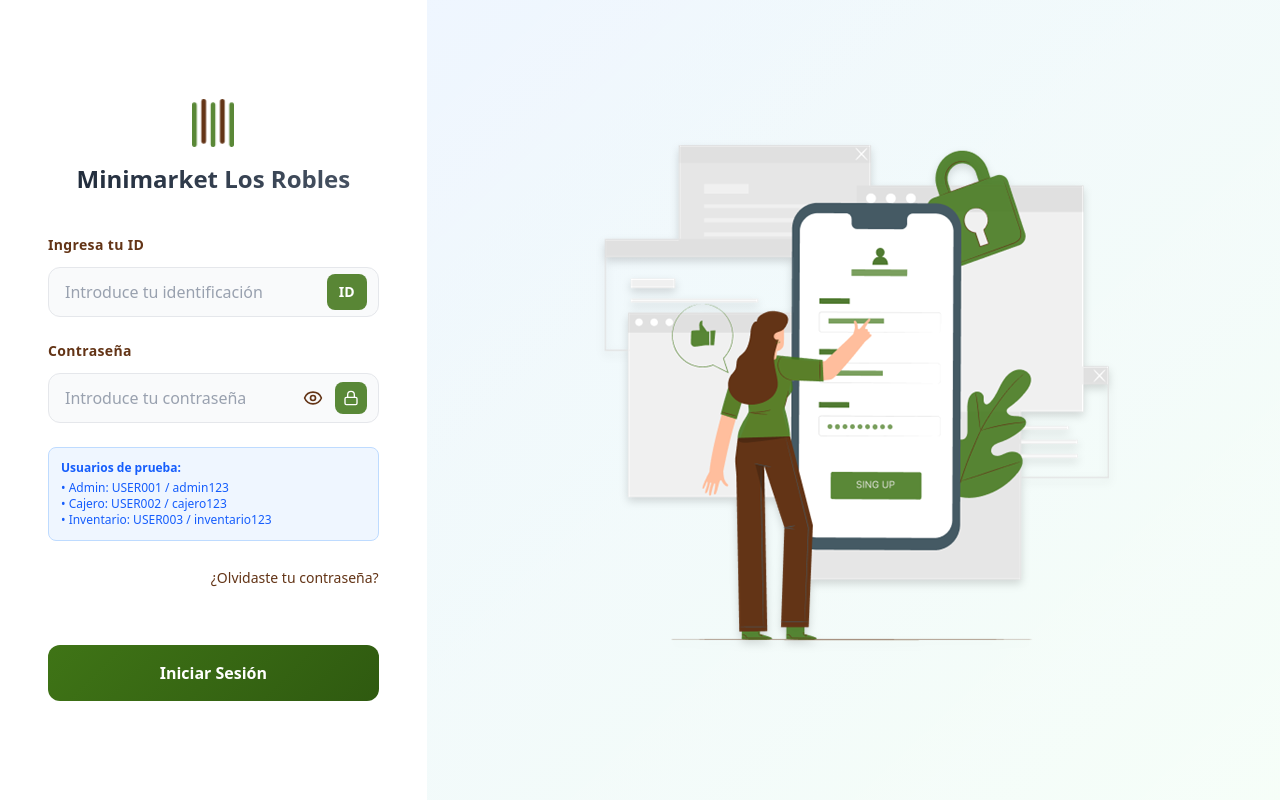
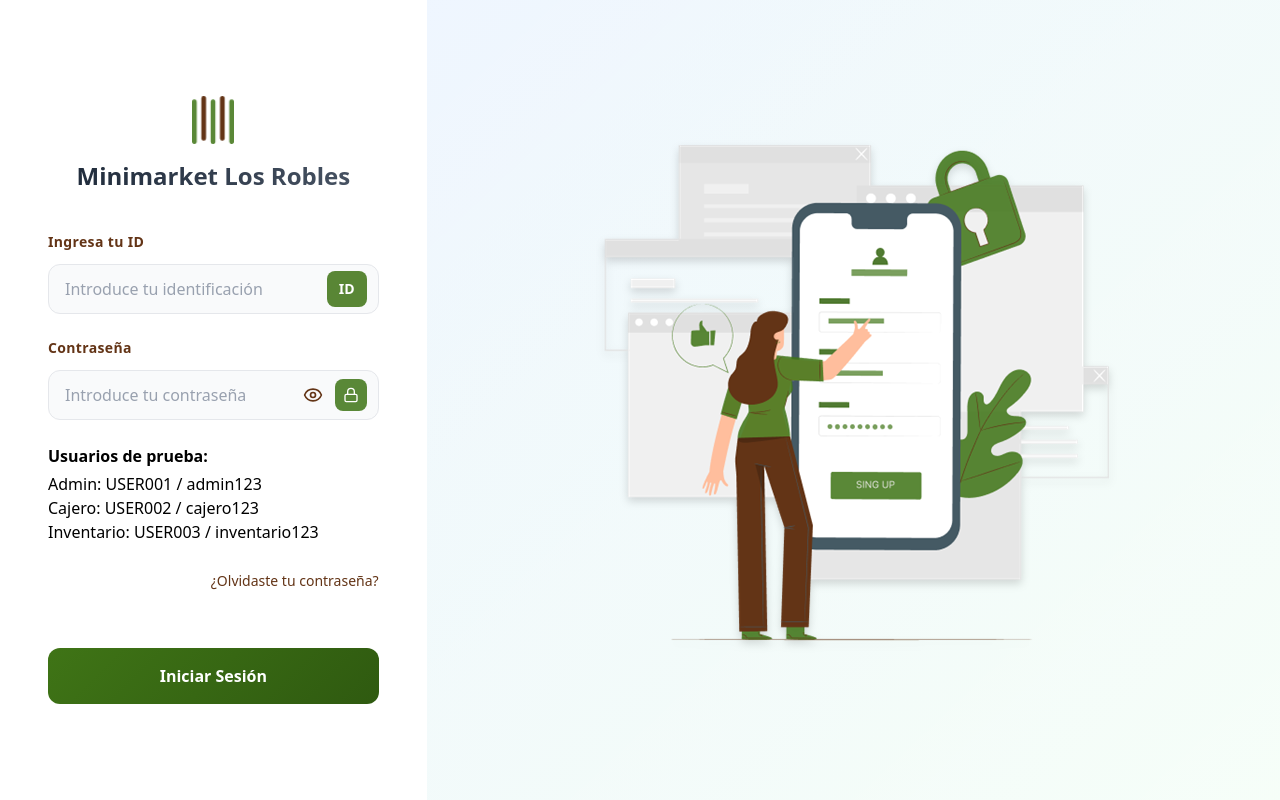
Before and after one commit to NbdyKnows/SIVI_FRONT, a React (Vite) app: page / in a window 1280 px wide. Built offline with nearby package versions, Linux system fonts and the light colour scheme.

Commit message:
Login más claro

```diff
--- a/src/components/Login.jsx
+++ b/src/components/Login.jsx
@@ -149,11 +149,11 @@ const Login = () => {
             )}
 
             {/* Demo Users Info */}
-            <div className="bg-blue-50 border border-blue-200 rounded-lg p-3 text-xs text-blue-600">
+            <div className="">
               <p className="font-semibold mb-1">Usuarios de prueba:</p>
-              <p>• Admin: USER001 / admin123</p>
-              <p>• Cajero: USER002 / cajero123</p>
-              <p>• Inventario: USER003 / inventario123</p>
+              <p>Admin: USER001 / admin123</p>
+              <p>Cajero: USER002 / cajero123</p>
+              <p>Inventario: USER003 / inventario123</p>
             </div>
 
             {/* Forgot Password Link */}
```
